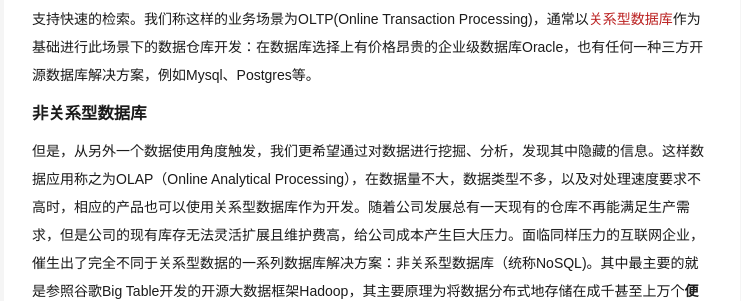
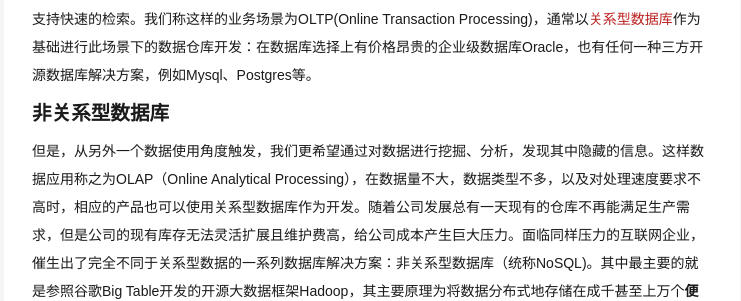
Before and after one commit to biaowww/biaowww.github.io, a Jekyll site: the page built from _posts/2017-05-15-how-to-build-scalable-datawarehouse-from-0-to-1.md, in a window 1280 px wide. Shown: the part 1351-1652 px from the top of the page, without its empty margins (268-1009 px from the left). Built offline with Jekyll 4.4.1, drawn with Linux system fonts in a browser that asks for light colours; some web fonts are replaced.

Commit message:
fix typos

```diff
--- a/_posts/2017-05-15-how-to-build-scalable-datawarehouse-from-0-to-1.md
+++ b/_posts/2017-05-15-how-to-build-scalable-datawarehouse-from-0-to-1.md
@@ -27,7 +27,7 @@ tags:
 ## 关系型数据库
 如果我们对数据的响应速度和稳定有较高的要求，例如，用户登录前输入账号密码后需要系统在后端快速查询数据库并作出判断。想象在一个上千甚至上万平方米的仓库快速定位和提取某一件特定货品，需要在设计上做到多么详细的分类，记录，那么一个有着类似高性能的数据仓库也是如此，不同数据之间的关系需要满足并且支持快速的检索。我们称这样的业务场景为OLTP(Online Transaction Processing)，通常以[关系型数据库](http://t.cn/RLZMkRg)作为基础进行此场景下的数据仓库开发：在数据库选择上有价格昂贵的企业级数据库Oracle，也有任何一种三方开源数据库解决方案，例如Mysql、Postgres等。
 
-### 非关系型数据库
+## 非关系型数据库
 但是，从另外一个数据使用角度触发，我们更希望通过对数据进行挖掘、分析，发现其中隐藏的信息。这样数据应用称之为OLAP（Online Analytical Processing），在数据量不大，数据类型不多，以及对处理速度要求不高时，相应的产品也可以使用关系型数据库作为开发。随着公司发展总有一天现有的仓库不再能满足生产需求，但是公司的现有库存无法灵活扩展且维护费高，给公司成本产生巨大压力。面临同样压力的互联网企业，催生出了完全不同于关系型数据的一系列数据库解决方案：非关系型数据库（统称NoSQL)。其中最主要的就是参照谷歌Big Table开发的开源大数据框架Hadoop，其主要原理为将数据分布式地存储在成千甚至上万个**便宜且小型**的计算机（服务器）集群上，需要时利用互联网通信，获取并聚合存储在不同服务器上的数据，并进行分布式计算。这样的存储方式对单个服务器性能的要求低，且有效的降低了成本并提高了系统的可扩展性（如果存储空间不足，只需不断添加服务器）。
 
 这一步需要技术功底过硬数据工程师，能够根据不同需求，搭建和维护这样的存储平台。
```
